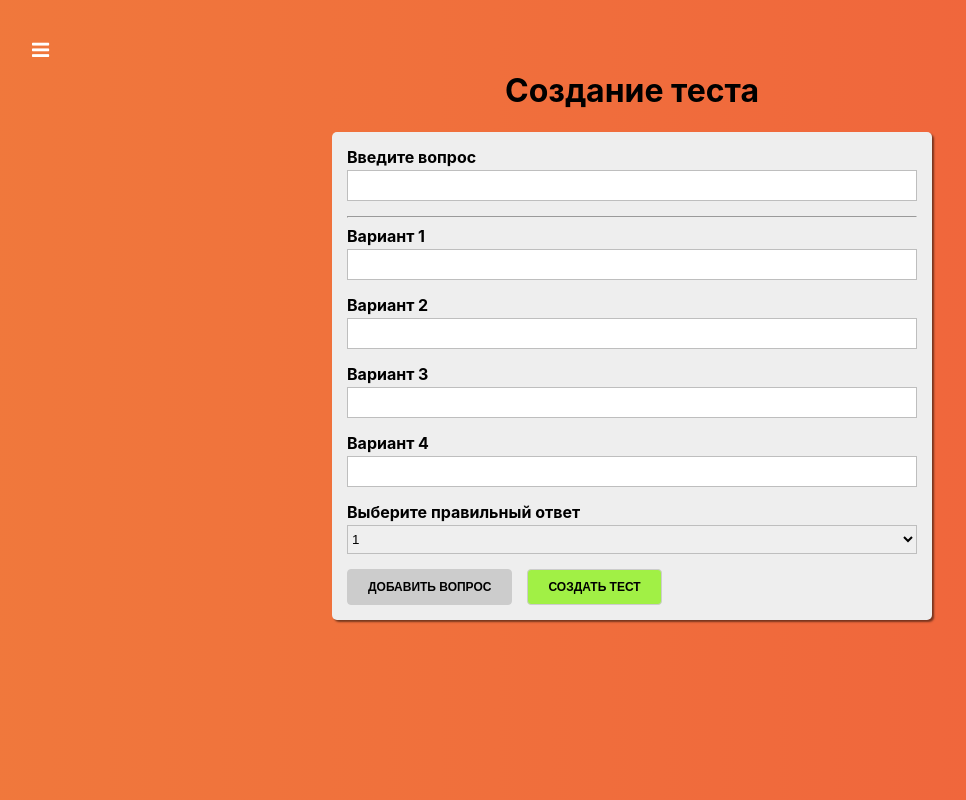
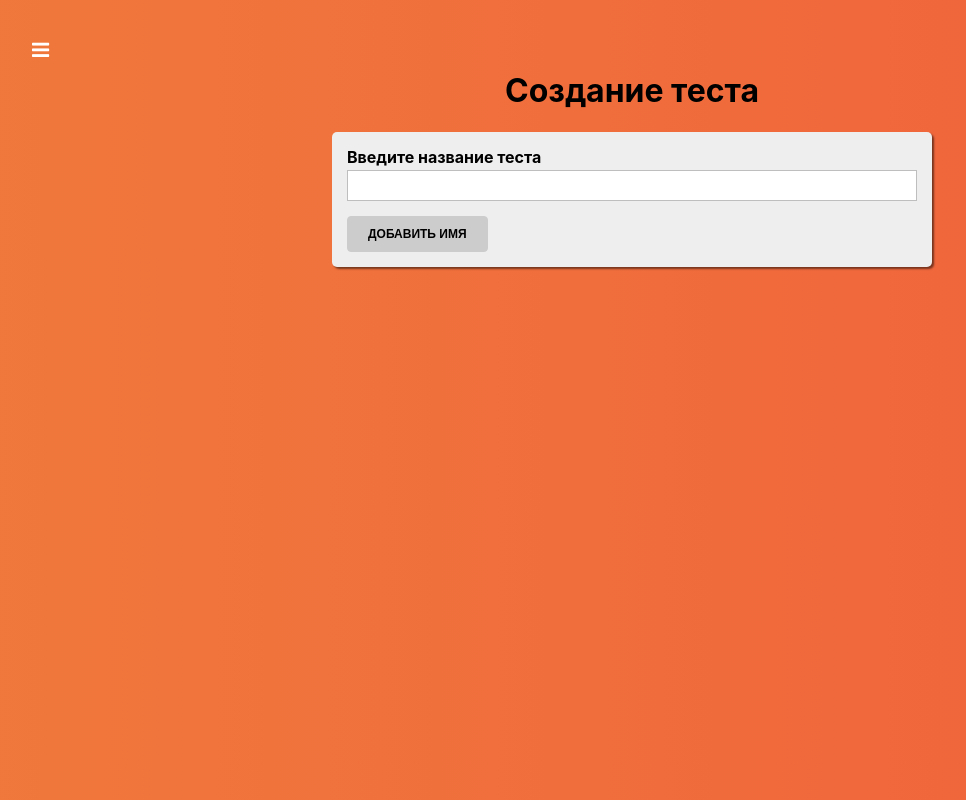
Before and after one commit to netForceoff/testApplicationOnReact, a React app: page /quiz-creator in a window 1280 px wide. Shown: the whole page, without its empty margins (8-974 px from the left). Built offline with nearby package versions, Linux system fonts and the light colour scheme.

Commit message:
you can name the test

```diff
--- a/src/containers/QuizCreator/QuizCreator.js
+++ b/src/containers/QuizCreator/QuizCreator.js
@@ -27,13 +27,24 @@ function createFormControls() { // Для обнуления formControls пос
     }
 }
 
+function createNameControls() {
+    return {
+        testName: createControl({
+            label: 'Введите название теста',
+            errorMessage: 'Поле не может быть пустым'
+        }, {required: true})
+    }
+}
+
 export default class QuizCreator extends React.Component {
 
     state = {
         rightAnswerId: 1,
         isFormValid: false,
         quiz: [], // Массив для хранения вопросов
-        formControls: createFormControls() // Создали изначальный объект с вопросами
+        formControls: createFormControls(), // Создали изначальный объект с вопросами
+        testName: createNameControls(),
+        isName: false
     }
 
 
@@ -50,9 +61,11 @@ export default class QuizCreator extends React.Component {
         const index = quiz.length + 1
 
         const {question, option1, option2, option3, option4} = this.state.formControls
+        const testName = this.state.testName
 
         const questionItem = {
             question: question.value,
+            quizName: testName.testName.value, // Добавили имя тесту
             id: index,
             rightAnswerId: this.state.rightAnswerId,
             answers: [
@@ -84,7 +97,9 @@ export default class QuizCreator extends React.Component {
                 quiz: [],
                 rightAnswerId: 1,
                 isFormValid: false,
-                formControls: createFormControls()
+                formControls: createFormControls(),
+                testName: createNameControls(),
+                isName: false
             })
 
         }catch (e) {
@@ -116,6 +131,18 @@ export default class QuizCreator extends React.Component {
         })
     }
 
+    changeName = value => {
+        const testName = {...this.state.testName}
+        testName.testName.touched = true
+        testName.testName.value = value
+        testName.testName.valid = validate(testName.testName.value, testName.testName.validation)
+
+        this.setState({
+            testName,
+            isFormValid: validateForm(testName)
+        })
+    }
+
     selectChangeHandler = event => {
         console.log(event.target.value)
         this.setState({
@@ -123,7 +150,34 @@ export default class QuizCreator extends React.Component {
         })
     }
 
+    addNameHandler = () => {
+        this.setState({
+            isName: true
+        })
+    }
+
     renderControls() {
+        if (!this.state.isName) {
+            const name = this.state.testName
+          return  <React.Fragment>
+            <Input
+                label = {name.testName.label}
+                value = {name.testName.value}
+                valid = {name.testName.valid}
+                shouldValidate = {!!name.testName.validation}
+                touched = {name.testName.touched}
+                errorMessage = {name.testName.errorMessage}
+                onChange = {event => this.changeName(event.target.value)}
+            />
+            <Button
+            type = "primary"
+            disabled = {!this.state.isFormValid}
+            onClick = {this.addNameHandler}
+            >
+                Добавить имя
+            </Button>
+            </React.Fragment>
+        } else {
             return Object.keys(this.state.formControls).map((controlName, index) => {
                 const control = this.state.formControls[controlName] // Создали переменную, также как в авторизации с определенным вопросом
 
@@ -143,6 +197,7 @@ export default class QuizCreator extends React.Component {
                     </React.Fragment>
                 )
             })
+        }
     }
 
     render() {
@@ -166,18 +221,26 @@ export default class QuizCreator extends React.Component {
 
                         {this.renderControls()}
 
-                        {select}
+
+                        {this.state.isName ? select :null}
+
+                        {
+                            this.state.isName ?
+                            <>
                             <Button
                                 type = "primary"
                                 disabled = {!this.state.isFormValid}
                                 onClick = {this.addQuestionHandler}
                                 >Добавить вопрос</Button>
-
                             <Button
                                 type = "success"
                                 disabled = {this.state.quiz.length === 0}
                                 onClick = {this.createQuizHandler}
                                 >Создать тест</Button>
+                                </>
+                            : null
+                        }
+
                     </form>
                 </div>
             </div>
--- a/src/containers/QuizList/QuizList.js
+++ b/src/containers/QuizList/QuizList.js
@@ -30,19 +30,18 @@ export default class QuizList extends React.Component {
         //В пути нужно прописать json формат, чтобы получить объект, дать понять что мы работаем с json
         try {
             const response = await axios.get('quises.json')
-
             const quizes = []
             Object.keys(response.data).forEach((key, index) => {
+                console.log(response.data[key])
                 quizes.push({
                     id: key,
-                    name: `Тест №${index + 1}`
+                    name: response.data[key][0].quizName
                 })
             })
             this.setState({
                 quizes,
                 loading: false
             })
-            console.log(this.state.quizes)
         } catch (e) {
             console.log(e)
         }
```
Lines whose indentation alone changed are shown as unchanged.
